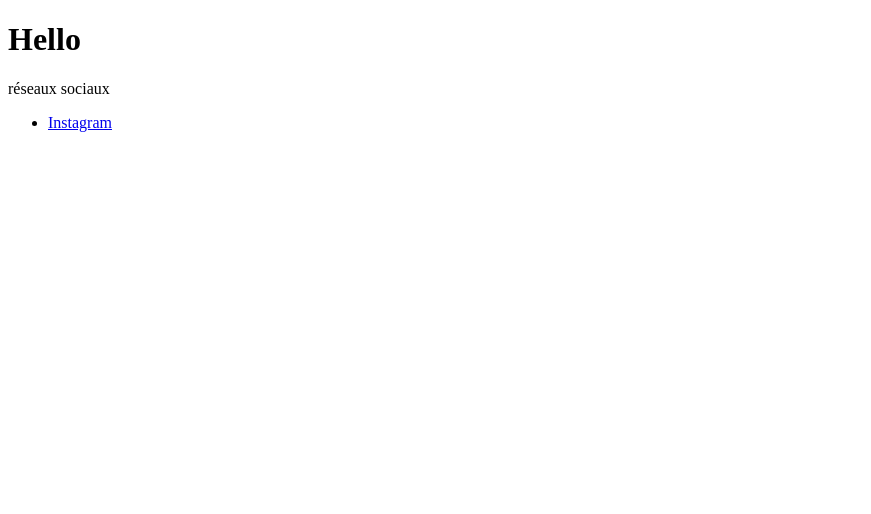
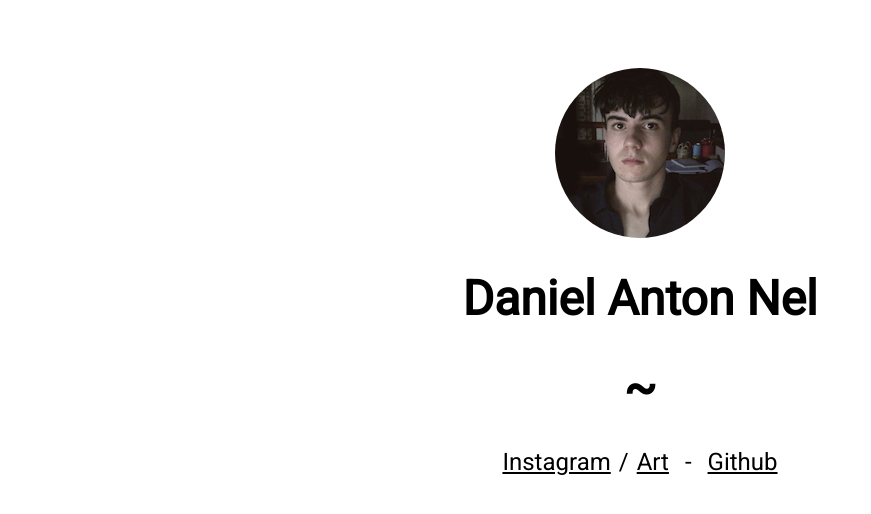
Before and after one commit to d-nel/d-nel.github.io, a plain HTML site: page index.html in a window 1280 px wide. Shown: the whole page, without its empty margins (0-871 px from the left). Drawn offline with Linux system fonts and the light colour scheme.

Commit message:
from français tø english
réseaux sociaux is gone
and i am left
with void

```diff
--- /dev/null
+++ b/index.css
@@ -0,0 +1,64 @@
+.container {
+  position: relative;
+  width: 100%;
+  text-align: center;
+  font-size: 24px;
+  font-family: 'Roboto';
+  cursor: default;
+}
+
+ul {
+  display: inline-block;
+  list-style: none;
+  padding: 0;
+  margin: 0;
+  clear: both;
+}
+
+li {
+  float: left;
+  margin: 0 8px;
+}
+
+.light {
+  margin: 0;
+}
+
+a {
+  /*text-decoration: none;*/
+  color: #000;
+  cursor: pointer;
+}
+
+.hov {
+  margin-top: 60px;
+  display: inline-block;
+}
+
+
+#static {
+  display: block;
+  margin-left: auto;
+  margin-right: auto;
+  -moz-border-radius: 170px / 170px;
+	-webkit-border-radius: 170px / 170px;
+	border-radius: 170px / 170px;
+}
+
+#dynamic {
+  display: none;
+  margin-left: auto;
+  margin-right: auto;
+  -moz-border-radius: 170px / 170px;
+  -webkit-border-radius: 170px / 170px;
+  border-radius: 170px / 170px;
+}
+
+
+.hov:hover #dynamic {
+  display: block;
+}
+
+.hov:hover #static {
+  display: none;
+}
--- a/index.html
+++ b/index.html
@@ -1,10 +1,25 @@
 <!DOCTYPE html>
 <html>
+<head>
+  <title>hey m8</title>
+  <link rel="stylesheet" href="/index.css">
+  <link href='https://fonts.googleapis.com/css?family=Roboto' rel='stylesheet' type='text/css'>
+</head>
 <body>
-<h1>Hello</h1>
-<p>réseaux sociaux</p>
-<ul>
-  <li><a href="https://instagram.com/d_a_nel">Instagram</a></li>
-</ul>
+  <div class="container">
+    <div class="hov">
+    <img src="/me.png" id="static">
+    <img src="/me.gif" id="dynamic">
+    <h1>Daniel Anton Nel</h1>
+    <h1>~</h1>
+    <ul>
+      <li><a href="https://instagram.com/d_a_nel">Instagram</a></li>
+      <li class="light">/</li>
+      <li><a href="https://instagram.com/danielnelart">Art</a></li>
+      <li>-</li>
+      <li><a href="https://github.com/d-nel">Github</a></li>
+    </ul>
+    </div>
+  </div>
 </body>
 </html>
```
Also changed, not shown: me.gif (added), me.png (added).
